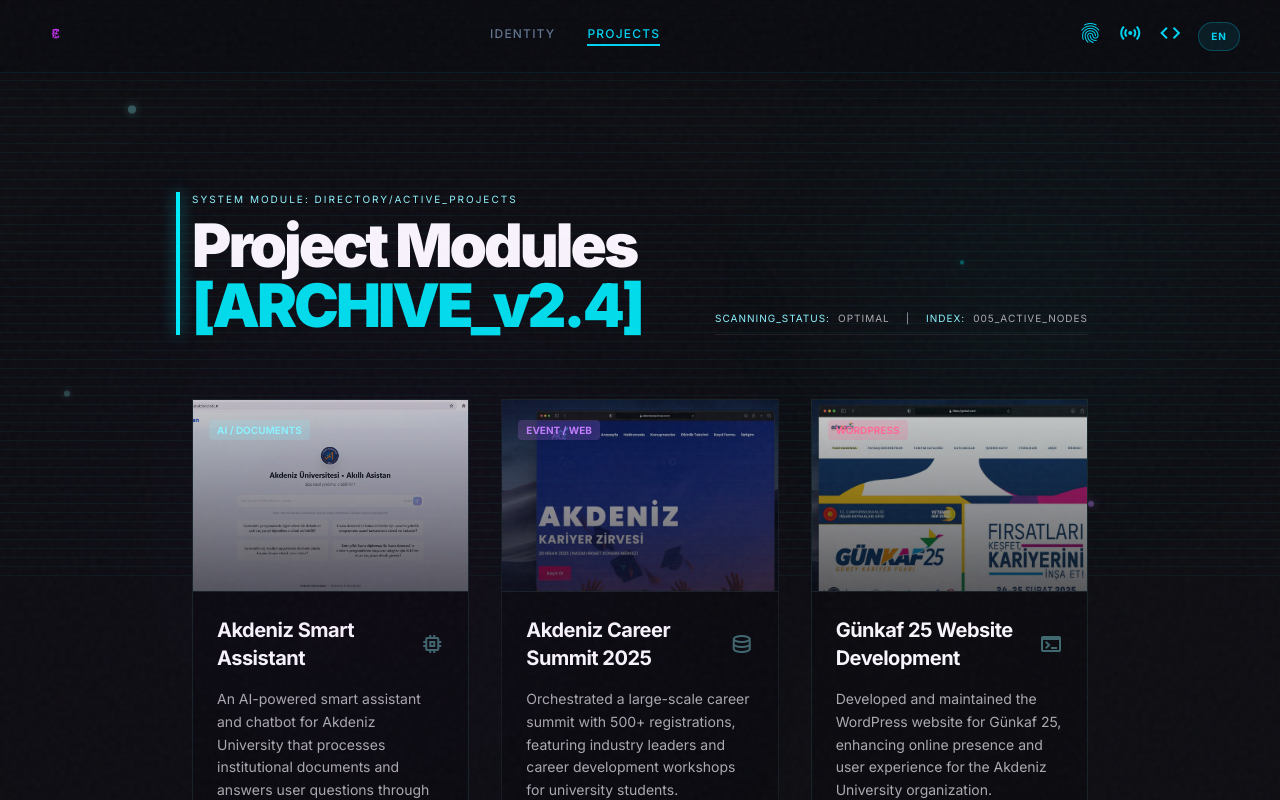
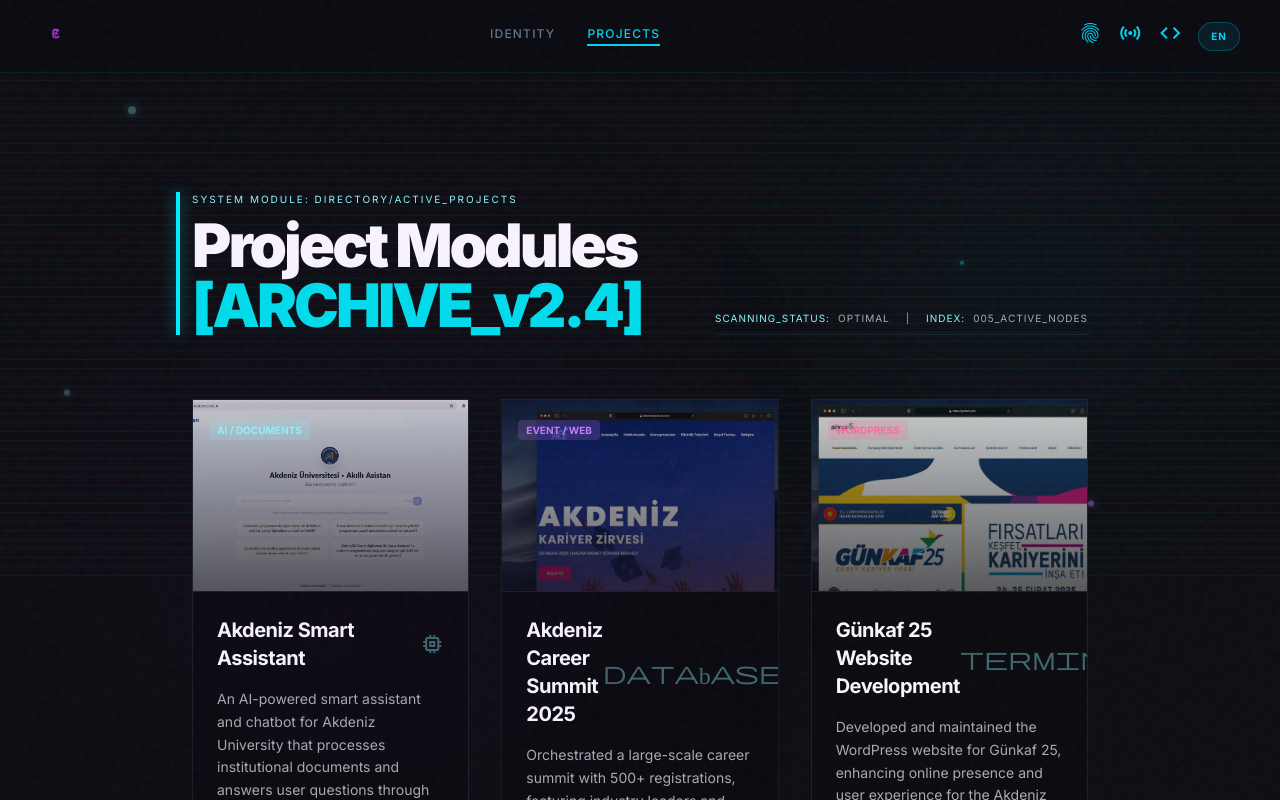
Before and after one commit to hopeffy/portfolio, a Next.js app: page /work in a window 1280 px wide. Shown: the top 800 px of the page. Built offline with nearby package versions, Linux system fonts and the light colour scheme; no server answers.

Commit message:
perf: self-host + inline material symbols font, drop google fonts requests

```diff
--- a/src/app/globals.css
+++ b/src/app/globals.css
@@ -1,4 +1,30 @@
 @import "tailwindcss";
+
+/* Self-hosted, subsetted Material Symbols (only the icons actually used).
+   Replaces the render-blocking cross-origin Google Fonts stylesheet request.
+   When adding a new material-symbols icon, re-generate the subset in public/. */
+@font-face {
+  font-family: "Material Symbols Outlined";
+  font-style: normal;
+  font-weight: 400;
+  font-display: swap;
+  src: url("/material-symbols-subset.woff2") format("woff2");
+}
+.material-symbols-outlined {
+  font-family: "Material Symbols Outlined";
+  font-weight: normal;
+  font-style: normal;
+  font-size: 24px;
+  line-height: 1;
+  letter-spacing: normal;
+  text-transform: none;
+  display: inline-block;
+  white-space: nowrap;
+  word-wrap: normal;
+  direction: ltr;
+  -webkit-font-feature-settings: "liga";
+  -webkit-font-smoothing: antialiased;
+}
 
 /* ===== TAILWIND V4 THEME OVERRIDES ===== */
 @theme {
--- a/src/app/layout.tsx
+++ b/src/app/layout.tsx
@@ -73,19 +73,15 @@
             content={process.env.NEXT_PUBLIC_WEBMCP_ORIGIN_TRIAL}
           />
         ) : null}
-        <link rel="preconnect" href="https://fonts.googleapis.com" />
+        {/* All fonts are self-hosted (Inter/Space Grotesk via next/font, Material
+            Symbols subset in globals.css), so there are no runtime Google Fonts
+            requests and no preconnects are needed. Preload the tiny icon font. */}
         <link
-          rel="preconnect"
-          href="https://fonts.gstatic.com"
-          crossOrigin=""
-        />
-        {/* Inter & Space Grotesk are loaded (self-hosted) via next/font above.
-            Only Material Symbols needs a Google Fonts stylesheet, subsetted via
-            icon_names to just the glyphs actually used (~a few KB instead of 320KB).
-            When adding a new material-symbols icon, add its name to icon_names below. */}
-        <link
-          href="https://fonts.googleapis.com/css2?family=Material+Symbols+Outlined:opsz,wght,FILL,GRAD@24,400,0,0&icon_names=code,fingerprint,location_on,memory,open_in_new,sensors&display=swap"
-          rel="stylesheet"
+          rel="preload"
+          href="/material-symbols-subset.woff2"
+          as="font"
+          type="font/woff2"
+          crossOrigin="anonymous"
         />
         <link rel="icon" href="/favicon.ico" sizes="any" />
       </head>
```
Also changed, not shown: public/material-symbols-subset.woff2 (added).
